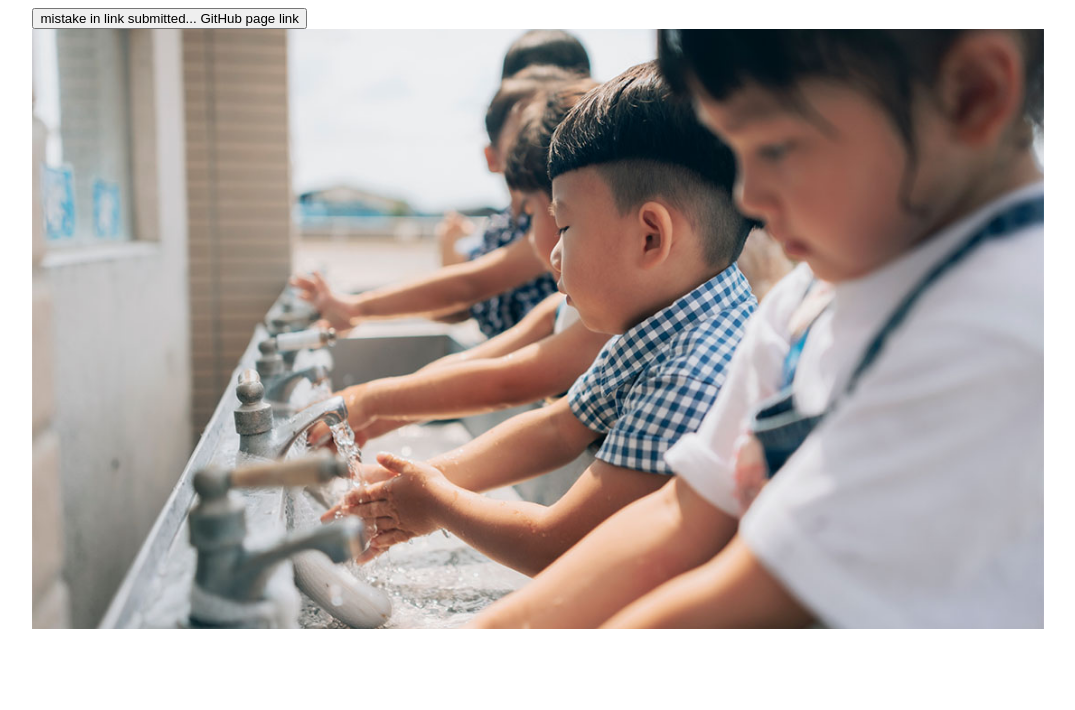
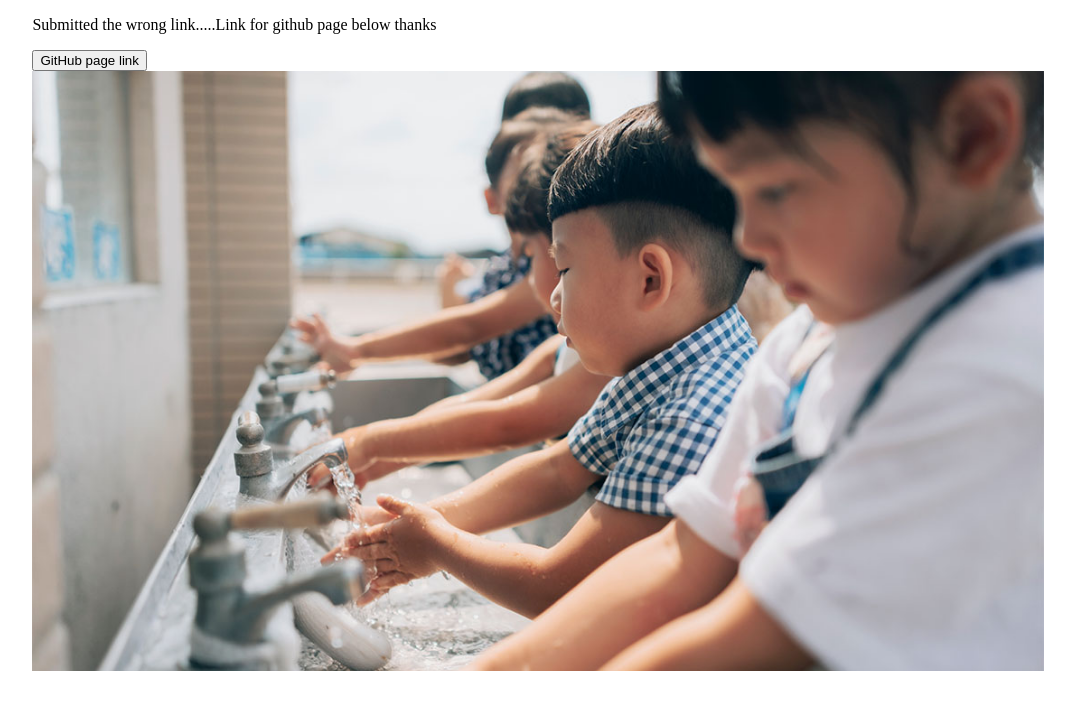
Before and after one commit to harjeeyborlah/Assignments, a plain HTML site: page index.html in a window 1280 px wide. Shown: the whole page, without its empty margins (102-1177 px from the left). Drawn offline with Linux system fonts and the light colour scheme.

Commit message:
rearrange

```diff
--- a/index.html
+++ b/index.html
@@ -9,7 +9,8 @@
 </head>
 <body>
     <div class="carousel">
-    <a href="https://github.com/harjeeyborlah/Assignments"><button class="grid text">mistake in link submitted... GitHub page link</button></a>
+        <p>Submitted the wrong link.....Link for github page below thanks</p>
+    <a href="https://github.com/harjeeyborlah/Assignments"><button class="grid text">GitHub page link</button></a>
         <button class="carousel_button carousel_button--left" onclick="setSlides(-1)">
             <img src="left-chevron-svgrepo-com.svg" alt="">
         </button>
```
